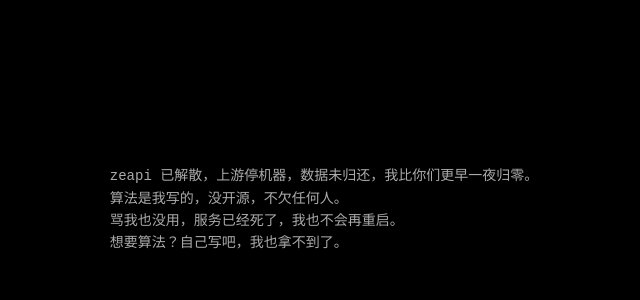
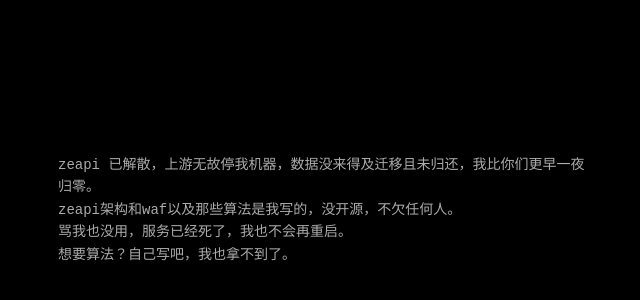
Before and after one commit to JanePHPDev/FuckCSDN, a plain HTML site: page No-Look.html in a window 1280 px wide. Shown: the part 190-490 px from the top of the page, without its empty margins (316-956 px from the left). Drawn offline with Linux system fonts and the light colour scheme.

Commit message:
更新 No-Look.html

```diff
--- a/No-Look.html
+++ b/No-Look.html
@@ -8,7 +8,7 @@ body{margin:0;height:100%;display:flex;align-items:center;justify-content:center
 pre{white-space:pre-wrap;word-break:break-all;padding:2em;max-width:38em}
 a{color:#888;text-decoration:none;border-bottom:1px dotted #444}
 </style>
-<pre>zeapi 已解散，上游停机器，数据未归还，我比你们更早一夜归零。
-算法是我写的，没开源，不欠任何人。
+<pre>zeapi 已解散，上游无故停我机器，数据没来得及迁移且未归还，我比你们更早一夜归零。
+zeapi架构和waf以及那些算法是我写的，没开源，不欠任何人。
 骂我也没用，服务已经死了，我也不会再重启。
 想要算法？自己写吧，我也拿不到了。</pre>
```
